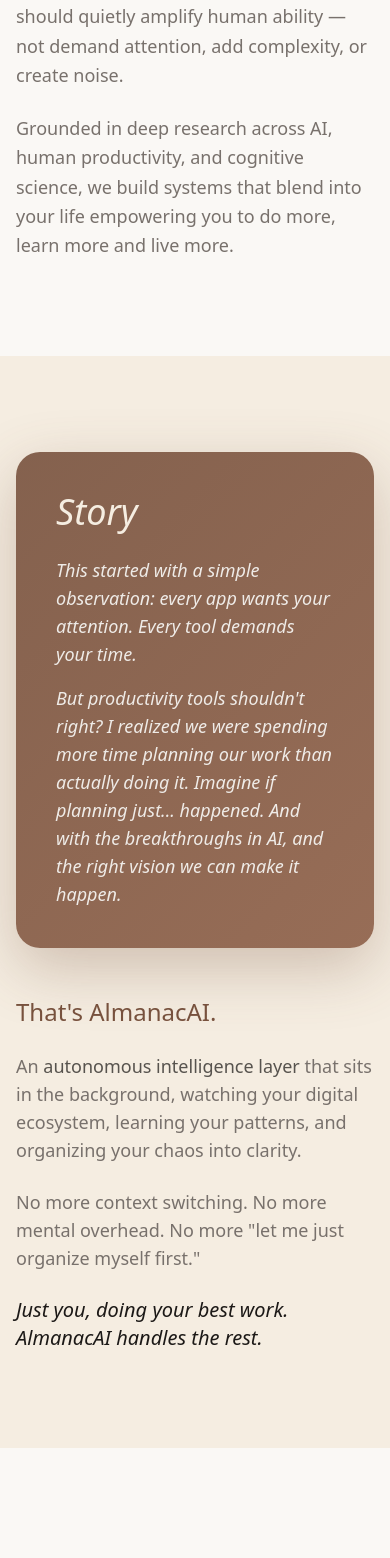
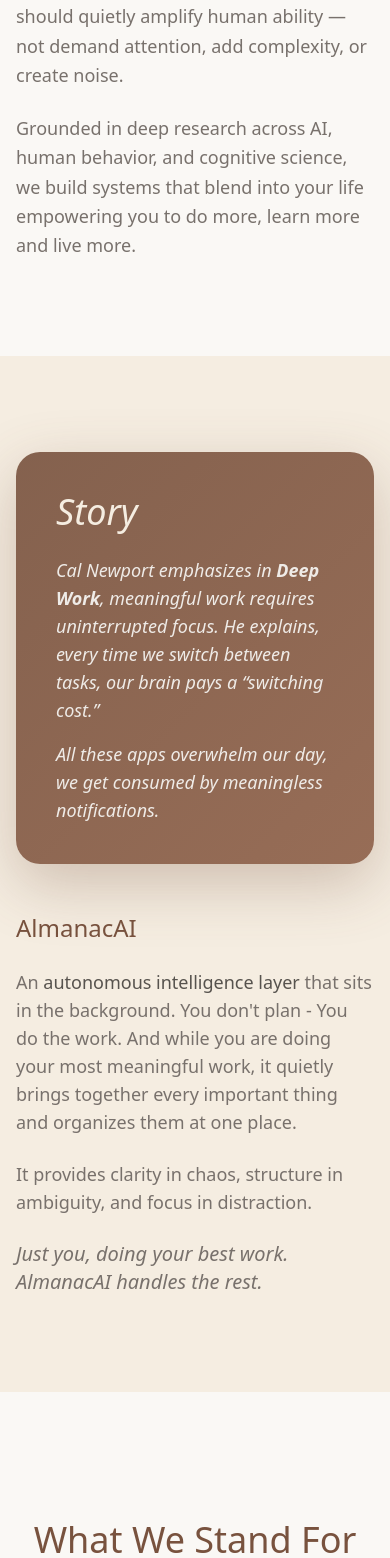
Before and after one commit to almanacresearch/almanacresearch-web, a Next.js app: page /about in a window 390 px wide. Shown: the part 790-2348 px from the top of the page. Built offline with nearby package versions, Linux system fonts and the light colour scheme.

Commit message:
update: text

```diff
--- a/app/about/page.tsx
+++ b/app/about/page.tsx
@@ -97,9 +97,9 @@
               attention, add complexity, or create noise.
             </p>
             <p>
-              Grounded in deep research across AI, human productivity, and
-              cognitive science, we build systems that blend into your life
-              empowering you to do more, learn more and live more.
+              Grounded in deep research across AI, human behavior, and cognitive
+              science, we build systems that blend into your life empowering you
+              to do more, learn more and live more.
             </p>
           </motion.div>
         </div>
@@ -140,16 +140,14 @@
                     }}
                   >
                     <p>
-                      This started with a simple observation: every app wants
-                      your attention. Every tool demands your time.
-                      <span className="text-white italic"></span>
+                      Cal Newport emphasizes in <b>Deep Work</b>, meaningful
+                      work requires uninterrupted focus. He explains, every time
+                      we switch between tasks, our brain pays a “switching
+                      cost.”
                     </p>
                     <p>
-                      But productivity tools shouldn't right? I realized we were
-                      spending more time planning our work than actually doing
-                      it. Imagine if planning just... happened. And with the
-                      breakthroughs in AI, and the right vision we can make it
-                      happen.
+                      All these apps overwhelm our day, we get consumed by
+                      meaningless notifications.
                     </p>
                   </div>
                 </div>
@@ -168,21 +166,23 @@
                 className="text-2xl"
                 style={{ color: colors.primary.darkBrown }}
               >
-                That's AlmanacAI.
+                AlmanacAI
               </p>
               <p>
                 An{" "}
                 <span style={{ color: colors.stone[900] }}>
                   autonomous intelligence layer
                 </span>{" "}
-                that sits in the background, watching your digital ecosystem,
-                learning your patterns, and organizing your chaos into clarity.
+                that sits in the background. You don't plan - You do the work.
+                And while you are doing your most meaningful work, it quietly
+                brings together every important thing and organizes them at one
+                place.
               </p>
               <p>
-                No more context switching. No more mental overhead. No more "let
-                me just organize myself first."
+                It provides clarity in chaos, structure in ambiguity, and focus
+                in distraction.
               </p>
-              <p className="text-xl italic text-stone-900">
+              <p className="text-xl italic">
                 Just you, doing your best work. AlmanacAI handles the rest.
               </p>
             </motion.div>
@@ -346,7 +346,7 @@
               className="text-xl max-w-2xl mx-auto"
               style={{ color: colors.stone[600] }}
             >
-              Your insights shape the future of productivity. Tell us what you
+              Your insights shape the future of AlmanacAI. Tell us what you
               expect, what frustrates you, what you would like AlmanacAI to be.
             </p>
           </motion.div>
--- a/app/blog/page.tsx
+++ b/app/blog/page.tsx
@@ -2,6 +2,6 @@
 
 export default function Blog() {
   redirect(
-    "/coming-soon?title=Blog&description=We're preparing deep insights on productivity, AI research, cognitive science, and the future of knowledge work. Stay tuned!"
+    "/coming-soon?title=Blog&description=Our blog section will be a goldmine. We'll share our AI research insights. Architecture, design, technology and non-sensitive codes will all be accessible to you. Stay with us!"
   );
 }
--- a/app/enterprise/page.tsx
+++ b/app/enterprise/page.tsx
@@ -2,6 +2,6 @@
 
 export default function Enterprise() {
   redirect(
-    "/coming-soon?title=Enterprise&description=Tailored AI-powered productivity solutions for teams and organizations. We're preparing comprehensive enterprise features including advanced security, custom integrations, and dedicated support. Contact us to share your ideas!"
+    "/coming-soon?title=Enterprise&description=Tailored solutions for teams and organizations. We're preparing comprehensive enterprise features like advanced security, custom integrations, and dedicated support. Contact us to share your ideas!"
   );
 }
--- a/app/pricing/page.tsx
+++ b/app/pricing/page.tsx
@@ -427,8 +427,8 @@
               Ready to get started?
             </h2>
             <p className="text-xl mb-10" style={{ color: colors.stone[600] }}>
-              Join thousands of users who are transforming their productivity
-              with AlmanacAI.
+              Join thousands of users who are enhancing their capabilities with
+              AlmanacAI.
             </p>
             <button
               className="px-10 py-5 rounded-xl text-lg transition-all duration-300 hover:scale-105 hover:shadow-2xl"
--- a/app/terms-of-service/page.tsx
+++ b/app/terms-of-service/page.tsx
@@ -26,7 +26,7 @@
     },
     {
       title: "2. Description of Service",
-      content: `AlmanacAI provides an AI-powered productivity platform that helps users manage tasks, organize information, and enhance their workflow ("the Service"). The Service is provided "as is" and Almanac Research reserves the right to modify, suspend, or discontinue the Service at any time without notice.`,
+      content: `AlmanacAI is an AI-powered tool that helps users manage tasks, organize information, and enhance their workflow ("the Service"). The Service is provided "as is" and Almanac Research reserves the right to modify, suspend, or discontinue the Service at any time without notice.`,
     },
     {
       title: "3. User Accounts",
--- a/components/forms/write-to-us-form.tsx
+++ b/components/forms/write-to-us-form.tsx
@@ -61,7 +61,11 @@
       <form onSubmit={handleSubmit} className="space-y-6">
         <div className="grid md:grid-cols-2 gap-6">
           <div>
-            <label htmlFor="name" className="block mb-2 text-lg" style={{ color: colors.stone[900] }}>
+            <label
+              htmlFor="name"
+              className="block mb-2 text-lg"
+              style={{ color: colors.stone[900] }}
+            >
               Your Name
             </label>
             <Input
@@ -124,7 +128,7 @@
               borderColor: colors.primary.gold,
               backgroundColor: "rgba(255, 255, 255, 0.5)",
             }}
-            placeholder="What would make AlmanacAI indispensable for you? Share your expectations, frustrations with current tools, or wild ideas..."
+            placeholder="What would make AlmanacAI indispensable for you? Share your expectations, frustrations with current tools, your ideas!"
             required
           />
         </div>
@@ -160,7 +164,12 @@
             border: `1px solid rgba(196, 165, 123, 0.3)`,
           }}
         >
-          <p className="text-base" style={{ color: "rgba(254, 243, 199, 0.8)" }}>{popupMessage}</p>
+          <p
+            className="text-base"
+            style={{ color: "rgba(254, 243, 199, 0.8)" }}
+          >
+            {popupMessage}
+          </p>
         </motion.div>
       )}
     </>
--- a/components/nav/nav.tsx
+++ b/components/nav/nav.tsx
@@ -109,9 +109,6 @@
             )}
           </button>
         </div>
-
-        {/* Empty div for desktop layout balance */}
-        <div className="hidden md:block"></div>
       </nav>
 
       {/* Mobile Navigation */}
```
Also changed, not shown: app/page.tsx (+20 -28 lines).
